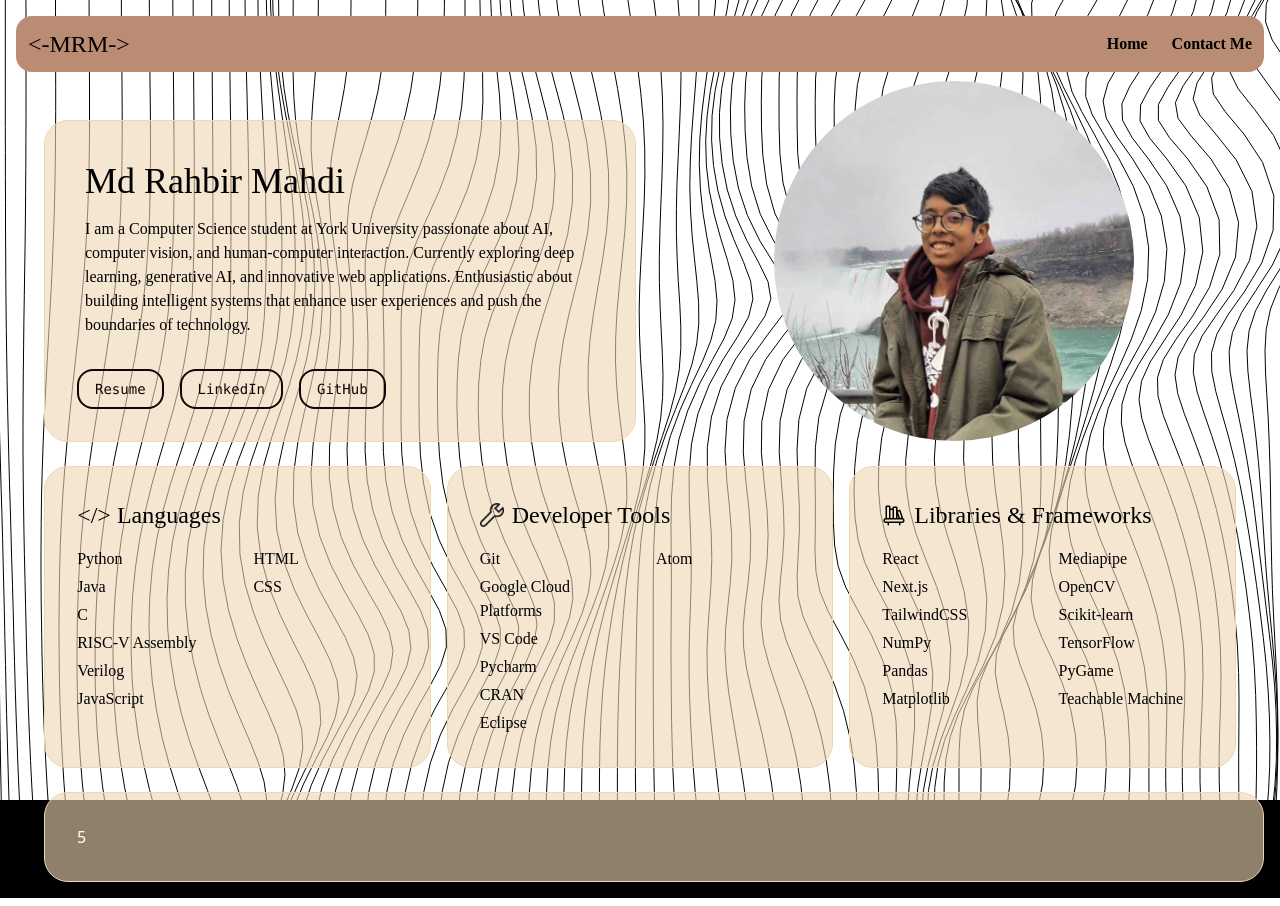
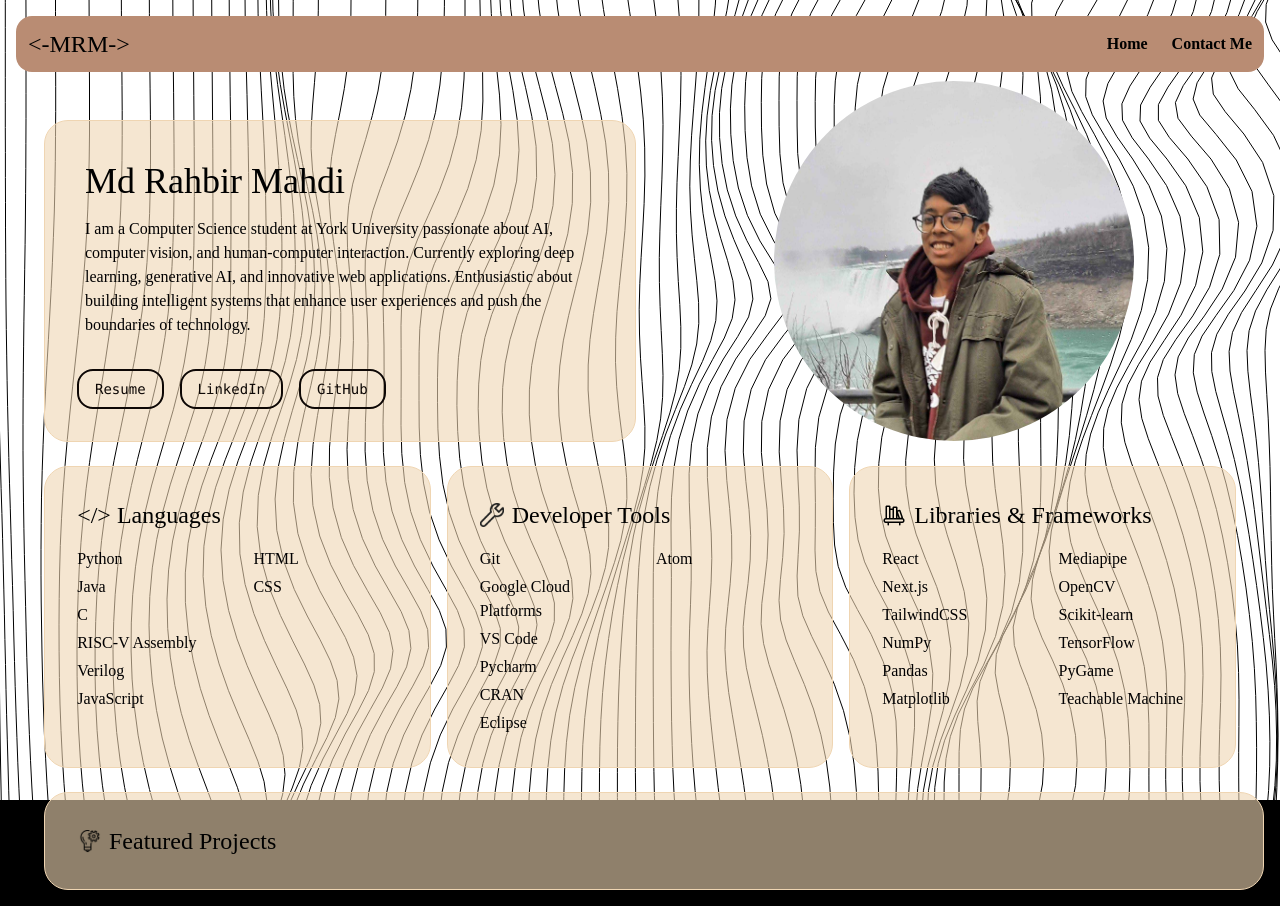
Before and after one commit to Rahbir1518/Portfolio-Website, a React (Vite) app: page / in a window 1280 px wide. Built offline with nearby package versions, Linux system fonts and the light colour scheme; a web font is replaced by a local one.

Commit message:
featured icon + div5 work

```diff
--- a/src/components/FeaturedProjects.jsx
+++ b/src/components/FeaturedProjects.jsx
@@ -1,9 +1,17 @@
 import React from 'react'
 import SpotlightCard from './SpotlightCard'
+import project from '../assets/project.png';
 
 const FeaturedProjects = () => {
   return (
-    <SpotlightCard className="SpotlightCard5 div5 p-4 ml-7 bg-primary/60 hover:bg-primary transition-colors duration-450 rounded-2xl col-span-4 md:col-span-2 sm:col-span-1">5</SpotlightCard>
+    <SpotlightCard className="SpotlightCard5 div5 p-4 ml-7 bg-primary/60 hover:bg-primary transition-colors duration-450 rounded-2xl col-span-4 md:col-span-2 sm:col-span-1">
+      <div className='text-black font-primary'>
+        <h1 className="font-primary text-black text-2xl flex items-center space-x-2 hover:underline">
+          <img src={project} alt="Project icon by Icons8" className="w-6 h-6" />
+          <span>Featured Projects</span>
+        </h1>
+      </div>
+    </SpotlightCard>
   )
 }
 
```
Also changed, not shown: src/assets/project.png (added).
